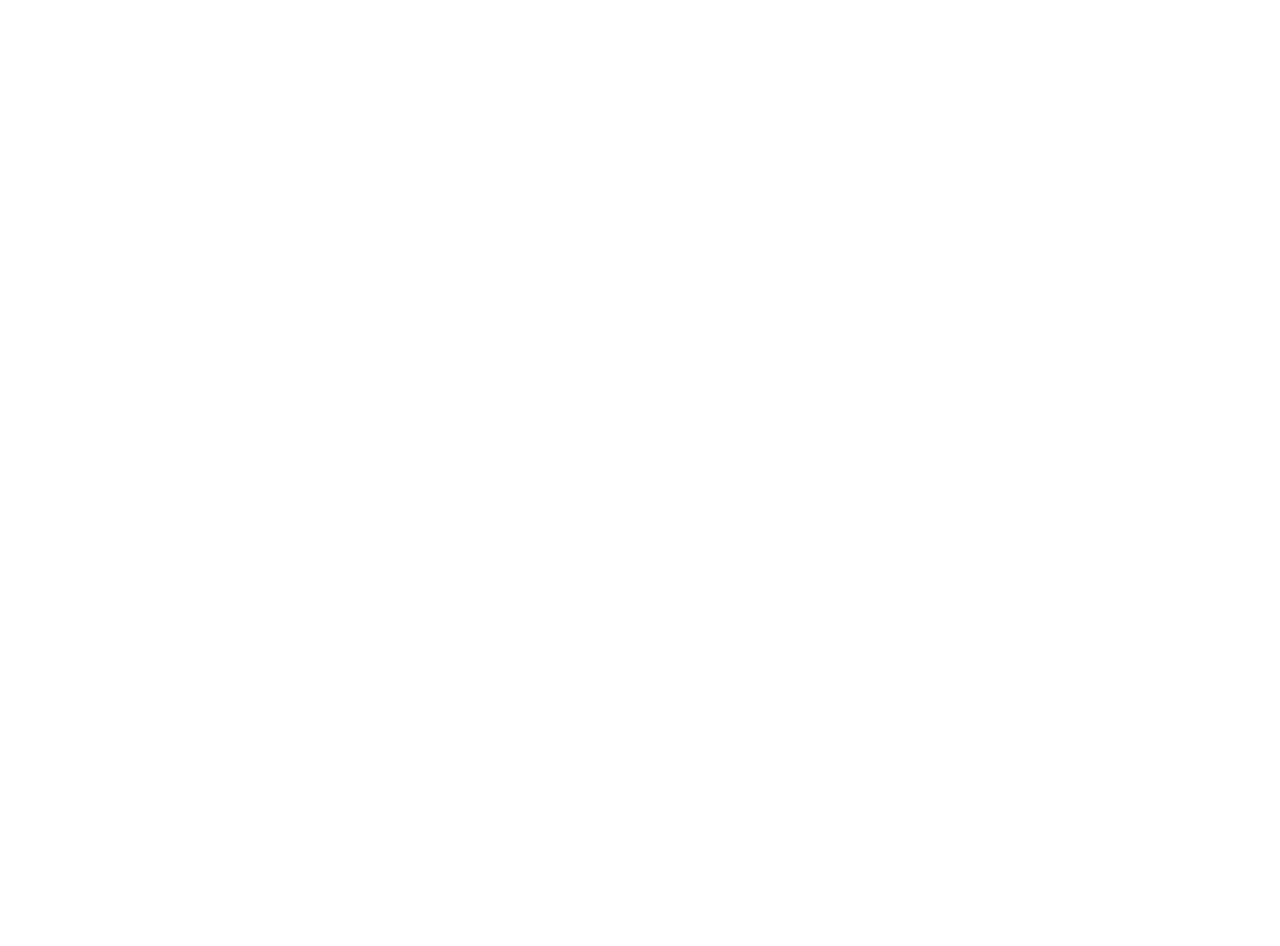
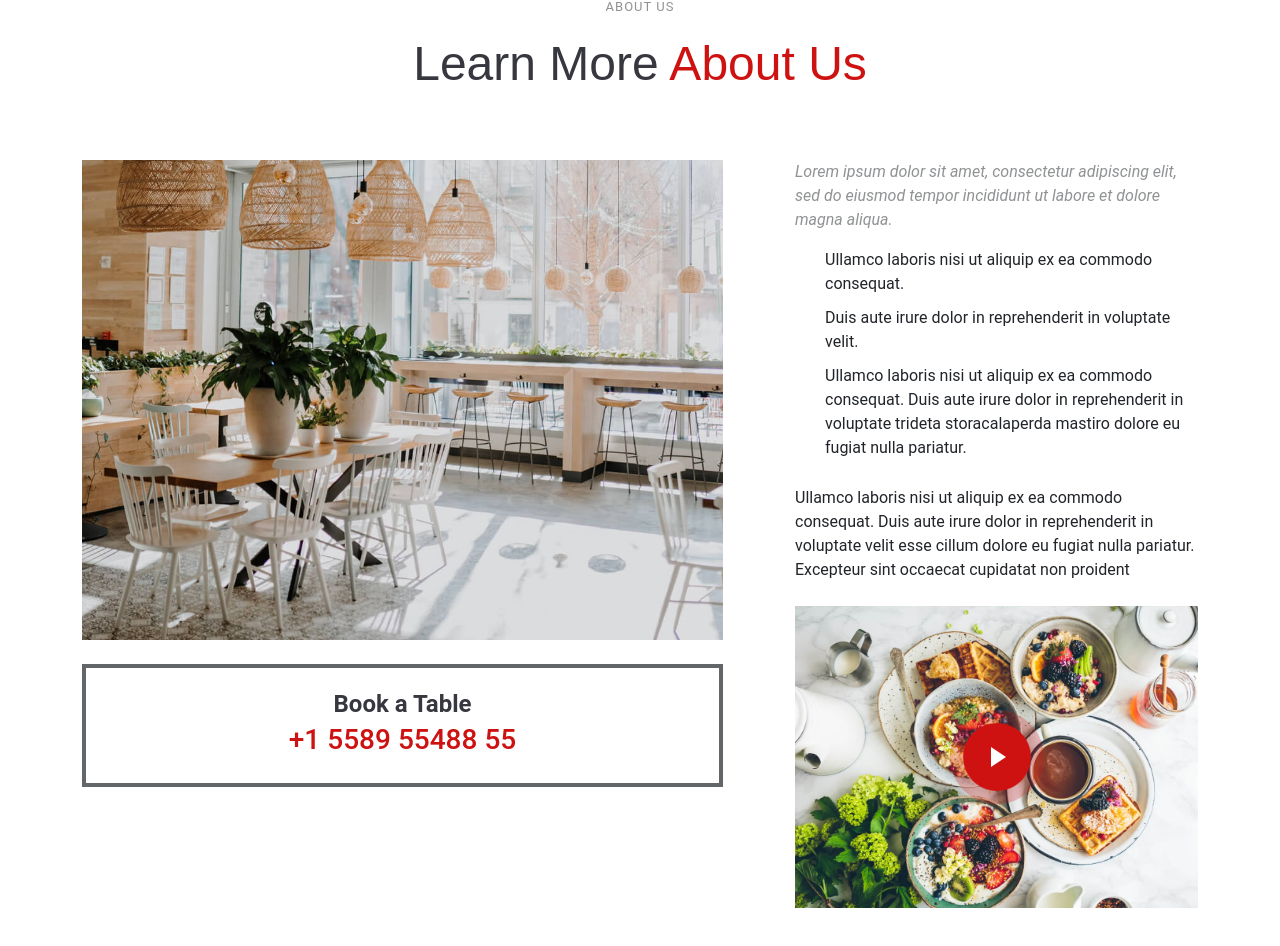
Before and after one commit to TANVEERHASSANGETHIB/Assigment-2, a React (Vite) app in the folder asm-02/: page / in a window 1280 px wide. Shown: the part 714-1660 px from the top of the page. Before the commit the page ends 800 px from the top, so only its background shows below. Built offline with nearby package versions, Linux system fonts and the light colour scheme.

Commit message:
About us Section Done

```diff
--- a/asm-02/src/App.jsx
+++ b/asm-02/src/App.jsx
@@ -1,3 +1,4 @@
+import { About } from "./components/about"
 import { Hero } from "./components/hero"
 import { Navbar } from "./components/navbar"
 import './main.css'
@@ -10,6 +11,7 @@ function App() {
 
       <Navbar/>
       <Hero/>
+      <About/>
     </div>
   )
 }
--- a/asm-02/src/components/about.jsx
+++ b/asm-02/src/components/about.jsx
@@ -2,6 +2,51 @@ import React from 'react'
 
 export const About = () => {
   return (
-    <div>about</div>
+    <div>
+      <section id="about" class="about section">
+
+<div class="container section-title" data-aos="fade-up">
+  <h2>About Us<br/></h2>
+  <p><span>Learn More</span> <span class="description-title">About Us</span></p>
+</div>
+
+<div class="container">
+
+  <div class="row gy-4">
+    <div class="col-lg-7" data-aos="fade-up" data-aos-delay="100">
+      <img src="src/assets/img/about.jpg" class="img-fluid mb-4" alt=""/>
+      <div class="book-a-table">
+        <h3>Book a Table</h3>
+        <p>+1 5589 55488 55</p>
+      </div>
+    </div>
+    <div class="col-lg-5" data-aos="fade-up" data-aos-delay="250">
+      <div class="content ps-0 ps-lg-5">
+        <p class="fst-italic">
+          Lorem ipsum dolor sit amet, consectetur adipiscing elit, sed do eiusmod tempor incididunt ut labore et dolore
+          magna aliqua.
+        </p>
+        <ul>
+          <li><i class="bi bi-check-circle-fill"></i> <span>Ullamco laboris nisi ut aliquip ex ea commodo consequat.</span></li>
+          <li><i class="bi bi-check-circle-fill"></i> <span>Duis aute irure dolor in reprehenderit in voluptate velit.</span></li>
+          <li><i class="bi bi-check-circle-fill"></i> <span>Ullamco laboris nisi ut aliquip ex ea commodo consequat. Duis aute irure dolor in reprehenderit in voluptate trideta storacalaperda mastiro dolore eu fugiat nulla pariatur.</span></li>
+        </ul>
+        <p>
+          Ullamco laboris nisi ut aliquip ex ea commodo consequat. Duis aute irure dolor in reprehenderit in voluptate
+          velit esse cillum dolore eu fugiat nulla pariatur. Excepteur sint occaecat cupidatat non proident
+        </p>
+
+        <div class="position-relative mt-4">
+          <img src="src/assets/img/about-2.jpg" class="img-fluid" alt=""/>
+          <a href="https://www.youtube.com/watch?v=Y7f98aduVJ8" class="glightbox pulsating-play-btn"></a>
+        </div>
+      </div>
+    </div>
+  </div>
+
+</div>
+
+</section>
+    </div>
   )
 }
```
